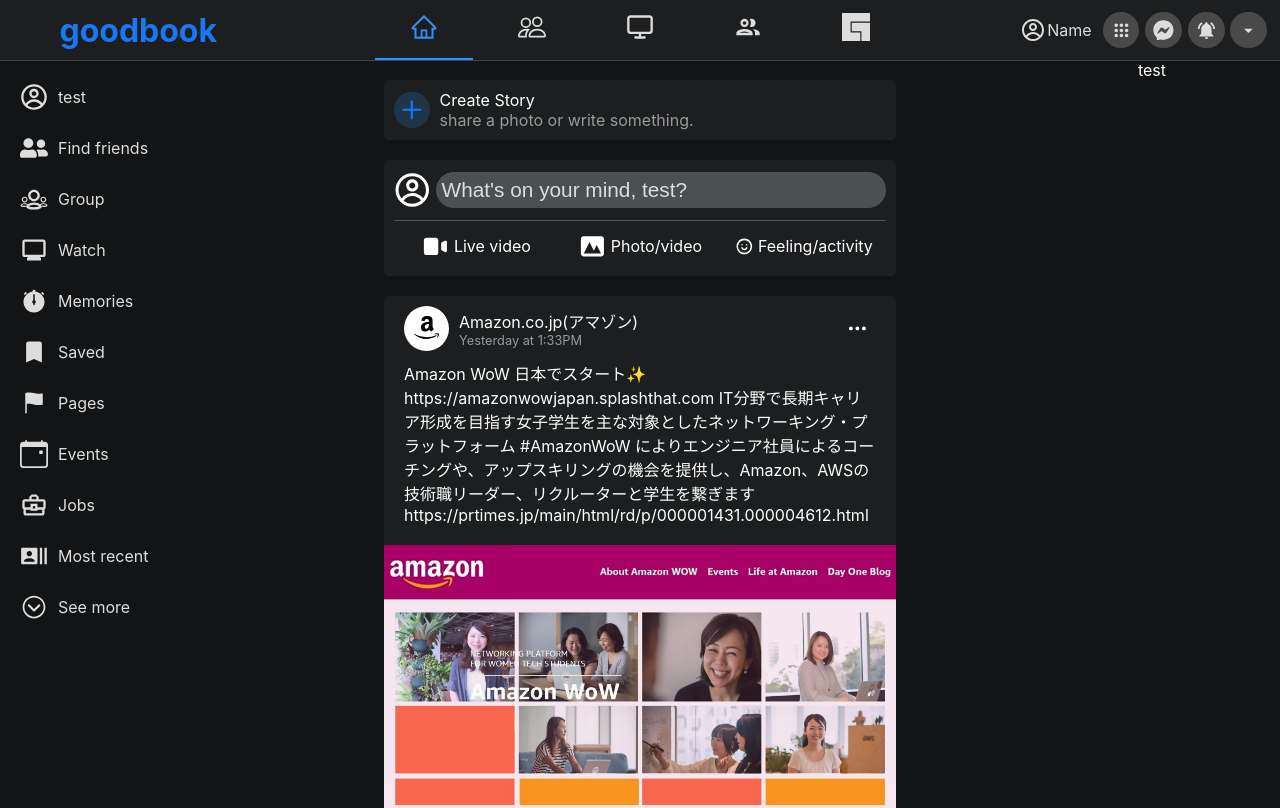
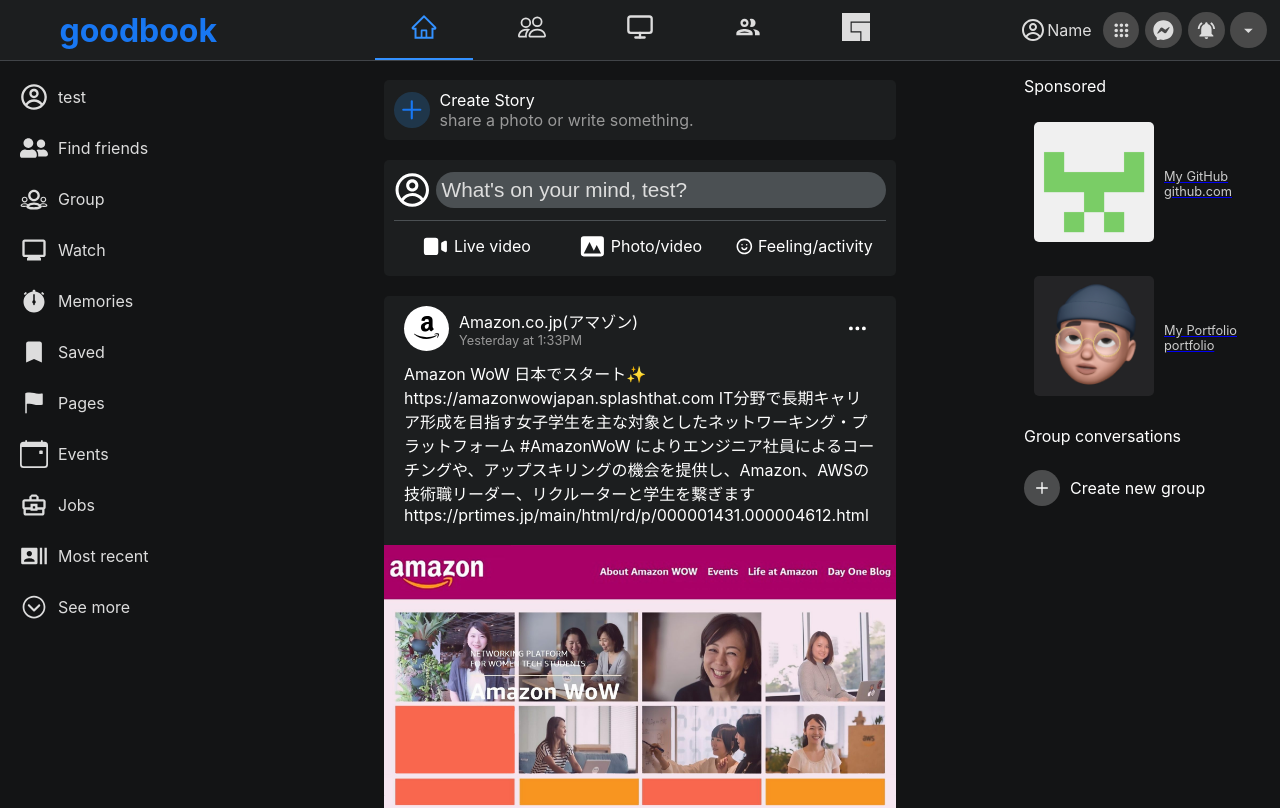
Before and after one commit to Naoto-110616/Goodbook_react-app, a React (Create React App) app in the folder goodbook-react/: page /home in a window 1280 px wide. Shown: the top 808 px of the page. Built offline with nearby package versions, Linux system fonts and the light colour scheme.

Commit message:
add sponsored function

```diff
--- a/goodbook-react/src/components/Home/Post.module.css
+++ b/goodbook-react/src/components/Home/Post.module.css
@@ -138,6 +138,7 @@
 	text-align: left;
 	font-size: 16px;
 	margin: 0 0 20px 0;
+	word-wrap: break-word;
 }
 .postImg img {
 	width: 100%;
@@ -187,6 +188,7 @@
 .postAction svg {
 	font-size: 1.2rem;
 	margin: 0 10px 0 0;
+	flex-shrink: 0;
 }
 .postAction p {
 	margin: 0 0 0 0;
--- a/goodbook-react/src/components/Home/Sponsored.js
+++ b/goodbook-react/src/components/Home/Sponsored.js
@@ -1,9 +1,54 @@
 import classes from "./Sponsored.module.css";
 
+import GitHubIcon from "../../image/post/62789423.png";
+import PortfolioIcon from "../../image/post/IMG_2080.jpg";
+
+import { HiOutlinePlus } from "react-icons/hi";
+
+const sponsoredList = [
+	{
+		id: "s1",
+		img: GitHubIcon,
+		sponsoredName: "My GitHub",
+		sponsoredAnchor: "https://github.com/Naoto-110616",
+		anchorName: "github.com",
+	},
+	{
+		id: "s2",
+		img: PortfolioIcon,
+		sponsoredName: "My Portfolio",
+		sponsoredAnchor: "https://portfolio-page-react.web.app",
+		anchorName: "portfolio",
+	},
+];
+
 const Sponsored = () => {
+	const sponsored = sponsoredList.map((data) => (
+		<div key={data.id}>
+			<a className={classes.sponsoredColumn} href={data.sponsoredAnchor}>
+				<div className={classes.sponsoredColumnImg}>
+					<img src={data.img} alt={data.sponsoredName} />
+				</div>
+				<div>
+					<p>{data.sponsoredName}</p>
+					<p>{data.anchorName}</p>
+				</div>
+			</a>
+		</div>
+	));
 	return (
 		<>
-			<div className={classes.sponsored}>test</div>
+			<div className={classes.sponsored}>
+				<p>Sponsored</p>
+				{sponsored}
+				<div className={classes.groupConversations}>
+					<p>Group conversations</p>
+					<div className={classes.createConversationsBtn}>
+						<HiOutlinePlus />
+						<p>Create new group</p>
+					</div>
+				</div>
+			</div>
 		</>
 	);
 };
--- a/goodbook-react/src/components/Home/Sponsored.module.css
+++ b/goodbook-react/src/components/Home/Sponsored.module.css
@@ -1,3 +1,42 @@
 .sponsored {
 	width: 20%;
+	text-align: left;
 }
+.sponsoredColumn {
+	display: flex;
+	align-items: center;
+	margin: 0 0 10px 0;
+	padding: 10px;
+	box-sizing: border-box;
+	border-radius: 5px;
+}
+.sponsoredColumn:hover {
+	background-color: rgba(204, 204, 204, 0.2);
+	padding: 10px;
+}
+.sponsoredColumnImg {
+	margin: 0 10px 0 0;
+}
+.sponsoredColumn img {
+	width: 120px;
+	border-radius: 5px;
+}
+.sponsoredColumn p {
+	color: #ccc;
+	margin: 0;
+	font-size: 0.8rem;
+}
+.groupConversations {
+	text-align: left;
+}
+.createConversationsBtn {
+	display: flex;
+	align-items: center;
+	cursor: pointer;
+}
+.createConversationsBtn svg {
+	padding: 10px;
+	background-color: rgba(204, 204, 204, 0.3);
+	border-radius: 50%;
+	margin: 0 10px 0 0;
+}
```
Also changed, not shown: goodbook-react/src/image/post/62789423.png (added), goodbook-react/src/image/post/IMG_2080.jpg (added).
